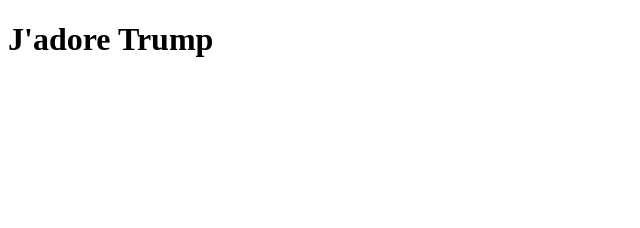
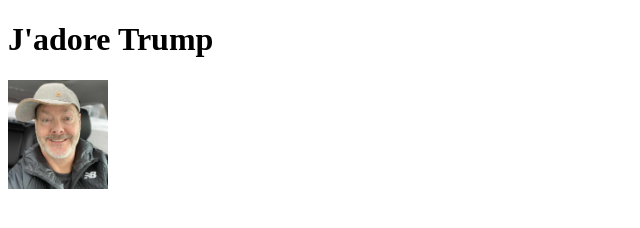
Before and after one commit to Etienne-TG/siteweb, a plain HTML site: page index.html in a window 1280 px wide. Shown: the whole page, without its empty margins (0-640 px from the left). Drawn offline with Linux system fonts and the light colour scheme.

Commit message:
Ajout photo sylvain

```diff
--- a/index.html
+++ b/index.html
@@ -4,11 +4,12 @@
 <head>
     <meta charset="UTF-8">
     <meta name="viewport" content="width=device-width, initial-scale=1.0">
-    <title>Mon site web</title>
+    <title>Mon site web de débile</title>
 </head>
 
 <body>
     <h1>J'adore Trump</h1>
+    <img width="100px" src="moi.jpg" alt="ss">
 </body>
 
 </html>
```
Also changed, not shown: moi.jpg (added).
